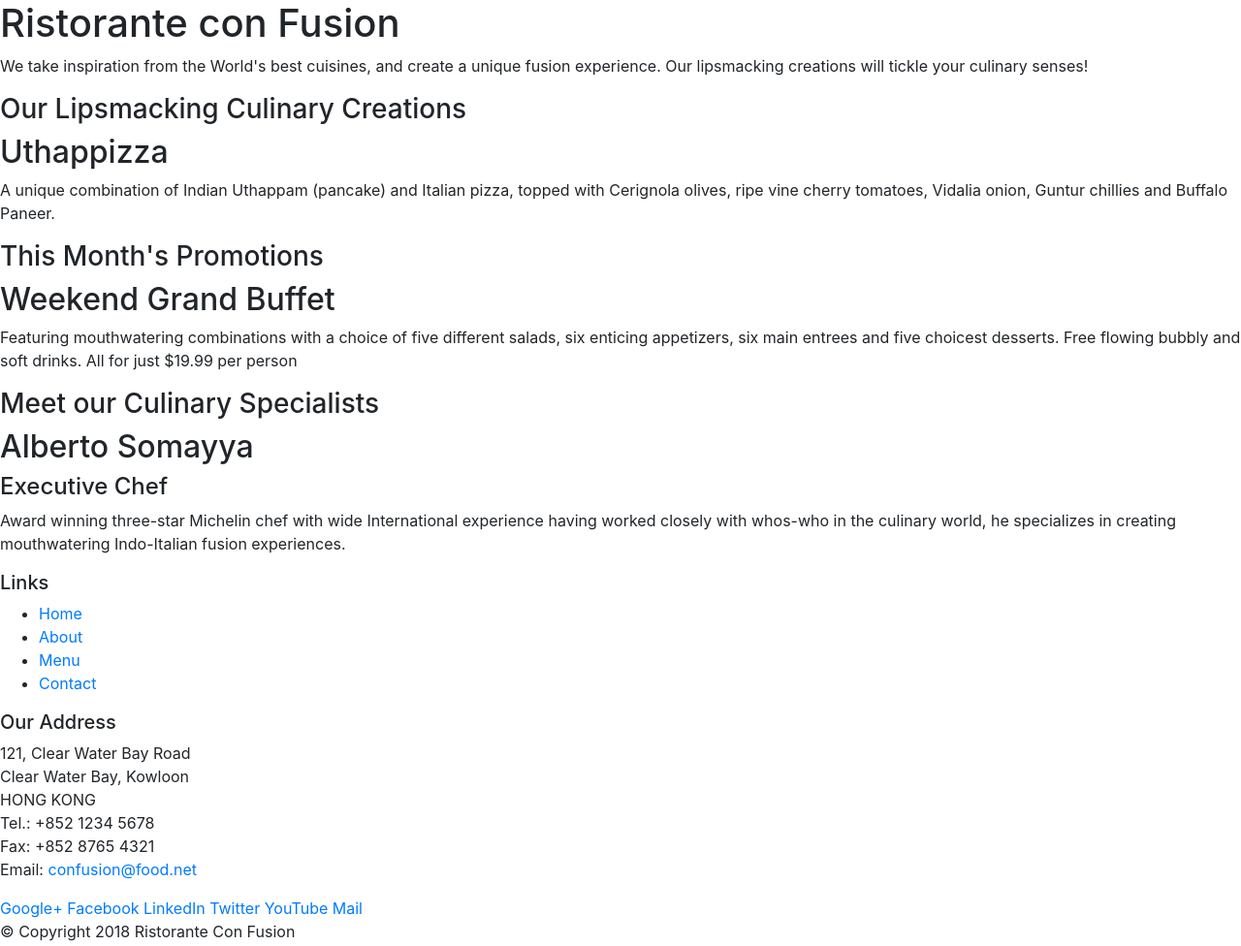
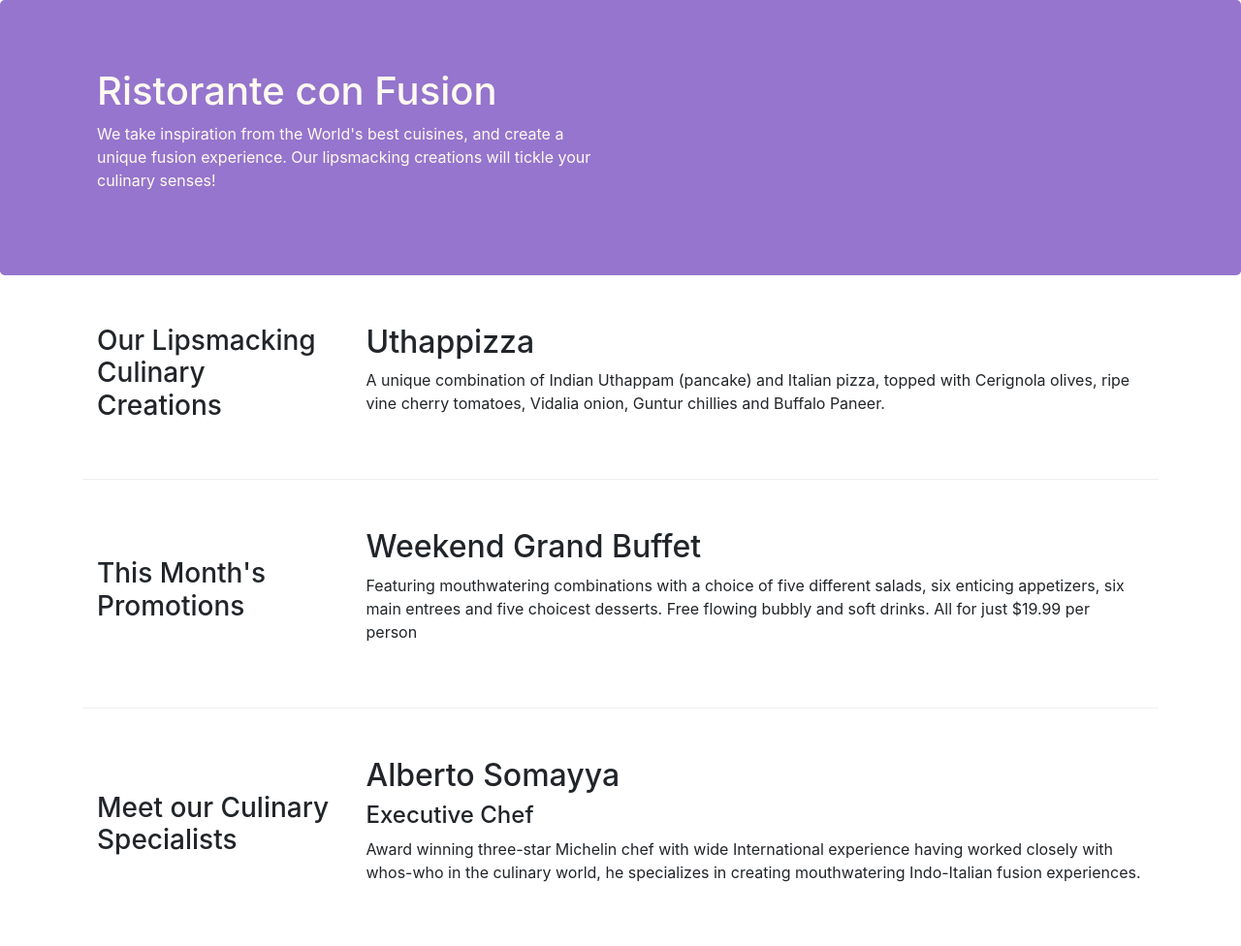
Before and after one commit to kedarnhegde/bootstrap, a website: page index.html in a window 1280 px wide. Shown: the top 976 px of the page at 97% size. Drawn offline with nearby package versions, Linux system fonts and the light colour scheme.

Commit message:
Bootstrap Grid

```diff
--- /dev/null
+++ b/css/styles.css
@@ -0,0 +1,29 @@
+.row-header{
+    margin:0px auto;
+    padding:0px;
+}
+
+.row-content {
+    margin:0px auto;
+    padding: 50px 0px 50px 0px;
+    border-bottom: 1px ridge;
+    min-height:200px;
+}
+
+.footer{
+    background-color: #D1C4E9;
+    margin:0px auto;
+    padding: 20px 0px 20px 0px;
+}
+.jumbotron {
+    padding:70px 30px 70px 30px;
+    margin:0px auto;
+    background: #9575CD ;
+    color:floralwhite;
+}
+
+.address{
+    font-size:80%;
+    margin:0px;
+    color:#0f0f0f;
+}
--- a/index.html
+++ b/index.html
@@ -9,51 +9,52 @@
 
      <!-- Bootstrap CSS -->
      <link rel="stylesheet" href="node_modules/bootstrap/dist/css/bootstrap.min.css">
-    <title>Ristorante Con Fusion</title>
+     <link href="css/styles.css" rel="stylesheet">
+     <title>Ristorante Con Fusion</title>
 </head>
 
 <body>
 
-    <header>
-        <div>
-            <div>
-                <div>
+    <header class="jumbotron">
+        <div class="container">
+            <div class="row row-header">
+                <div class="col-12 col-sm-6">
                     <h1>Ristorante con Fusion</h1>
                     <p>We take inspiration from the World's best cuisines, and create a unique fusion experience. Our lipsmacking creations will tickle your culinary senses!</p>
                 </div>
-                <div>
+                <div class="col-12 col-sm">
                 </div>
             </div>
         </div>
     </header>
 
-    <div>
-        <div>
-            <div>
+    <div class="container">
+        <div class="row row-content align-items-center">
+            <div class="col-12 col-sm-4 col-md-3">
                 <h3>Our Lipsmacking Culinary Creations</h3>
             </div>
-            <div>
+            <div class="col col-sm col-md">
                 <h2>Uthappizza</h2>
                 <p>A unique combination of Indian Uthappam (pancake) and Italian pizza, topped with Cerignola olives, ripe vine cherry tomatoes, Vidalia onion, Guntur chillies and Buffalo Paneer.</p>
             </div>
         </div>
 
 
-        <div>
-            <div>
+        <div class="row row-content align-items-center">
+            <div class="col-12 col-sm-4 col-md-3">
                 <h3>This Month's Promotions</h3>
             </div>
-            <div>
+            <div class="col col-sm col-md">
                 <h2>Weekend Grand Buffet</h2>
                 <p>Featuring mouthwatering combinations with a choice of five different salads, six enticing appetizers, six main entrees and five choicest desserts. Free flowing bubbly and soft drinks. All for just $19.99 per person </p>
             </div>
         </div>
 
-        <div>
-            <div>
+        <div class="row row-content align-items-center">
+            <div class="col-12 col-sm-4 col-md-3">
                 <h3>Meet our Culinary Specialists</h3>
             </div>
-            <div>
+            <div class="col col-sm col-md">
                 <h2>Alberto Somayya</h2>
                 <h4>Executive Chef</h4>
                 <p>Award winning three-star Michelin chef with wide International experience having worked closely with whos-who in the culinary world, he specializes in creating mouthwatering Indo-Italian fusion experiences. </p>
@@ -61,19 +62,19 @@
         </div>
     </div>
 
-    <footer>
-        <div>
-            <div>
-                <div>
+    <footer class="footer">
+        <div class="container">
+            <div class="row">
+                <div class="col-4 offset-1 col-sm-2">
                     <h5>Links</h5>
-                    <ul>
+                    <ul class="list-unstyled">
                         <li><a href="#">Home</a></li>
                         <li><a href="#">About</a></li>
                         <li><a href="#">Menu</a></li>
                         <li><a href="#">Contact</a></li>
                     </ul>
                 </div>
-                <div>
+                <div class="col-7 col-sm-5">
                     <h5>Our Address</h5>
                     <address>
 		              121, Clear Water Bay Road<br>
@@ -84,8 +85,8 @@
 		              Email: <a href="mailto:confusion@food.net">confusion@food.net</a>
 		           </address>
                 </div>
-                <div>
-                    <div>
+                <div calss="col-12 col-sm-4 align-self-center">
+                    <div class="text-center">
                         <a href="http://google.com/+">Google+</a>
                         <a href="http://www.facebook.com/profile.php?id=">Facebook</a>
                         <a href="http://www.linkedin.com/in/">LinkedIn</a>
@@ -95,8 +96,8 @@
                     </div>
                 </div>
            </div>
-           <div>
-                <div>
+           <div class="row justify-content-center">
+                <div class="col-auto">
                     <p>© Copyright 2018 Ristorante Con Fusion</p>
                 </div>
            </div>
```
